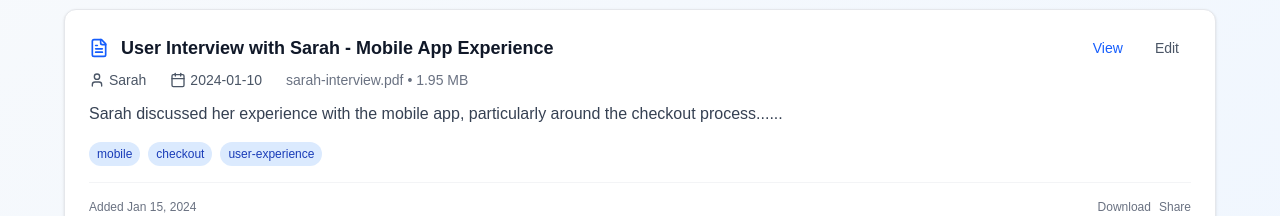
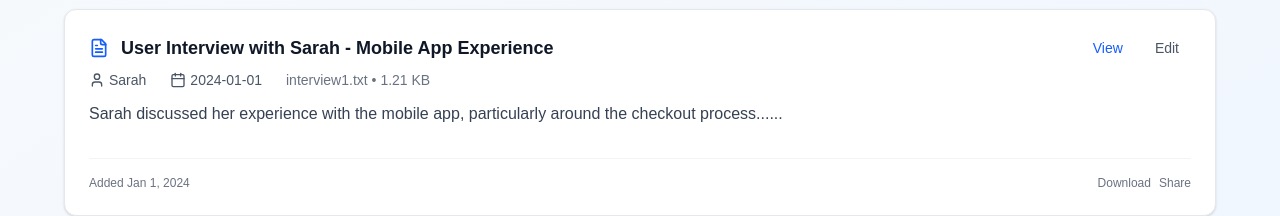
Before and after one commit to me-paoli/research-assistant, a Next.js app: page /interviews in a window 1280 px wide. Shown: the part 380-596 px from the top of the page. Built offline with nearby package versions, Linux system fonts and the light colour scheme; no server answers.

Commit message:
Fix: add missing user_id to all mock interview objects for Interview type compliance

```diff
--- a/src/app/interviews/page.tsx
+++ b/src/app/interviews/page.tsx
@@ -16,19 +16,21 @@ export default function InterviewsPage() {
       setInterviews([
         {
           id: '1',
+          user_id: 'mock-user',
           title: 'User Interview with Sarah - Mobile App Experience',
           content: 'Sarah discussed her experience with the mobile app, particularly around the checkout process...',
-          created_at: '2024-01-15T10:30:00Z',
-          updated_at: '2024-01-15T10:30:00Z',
-          tags: ['mobile', 'checkout', 'user-experience'],
+          created_at: '2024-01-01T00:00:00Z',
+          updated_at: '2024-01-01T00:00:00Z',
+          tags: [],
           participant_name: 'Sarah',
-          interview_date: '2024-01-10',
-          file_name: 'sarah-interview.pdf',
-          file_size: 2048576,
-          file_type: 'application/pdf'
+          interview_date: '2024-01-01',
+          file_name: 'interview1.txt',
+          file_size: 1234,
+          file_type: 'text/plain',
         },
         {
           id: '2',
+          user_id: 'mock-user',
           title: 'Product Feedback Session with John',
           content: 'John provided detailed feedback about the new dashboard features and suggested improvements...',
           created_at: '2024-01-14T14:20:00Z',
```
